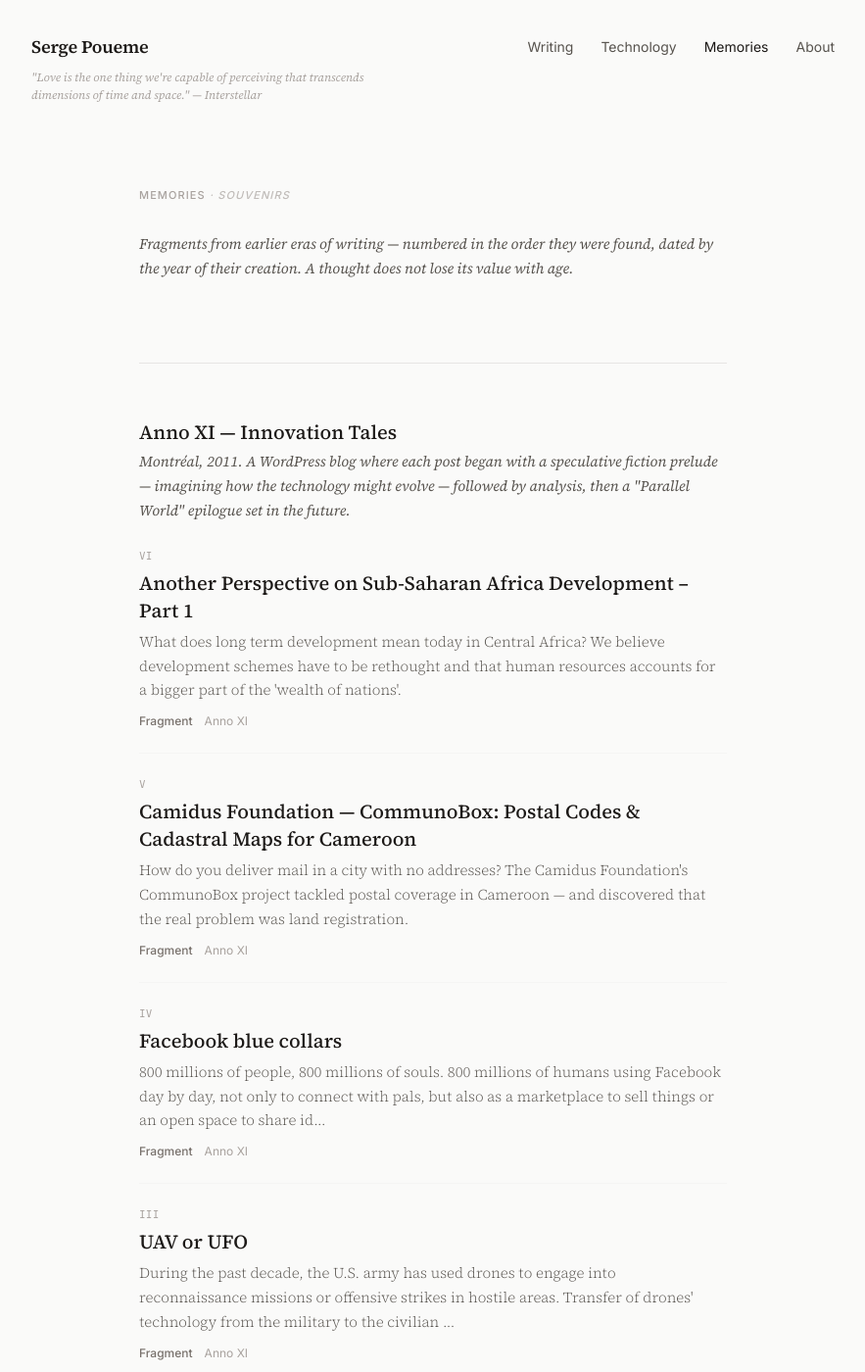
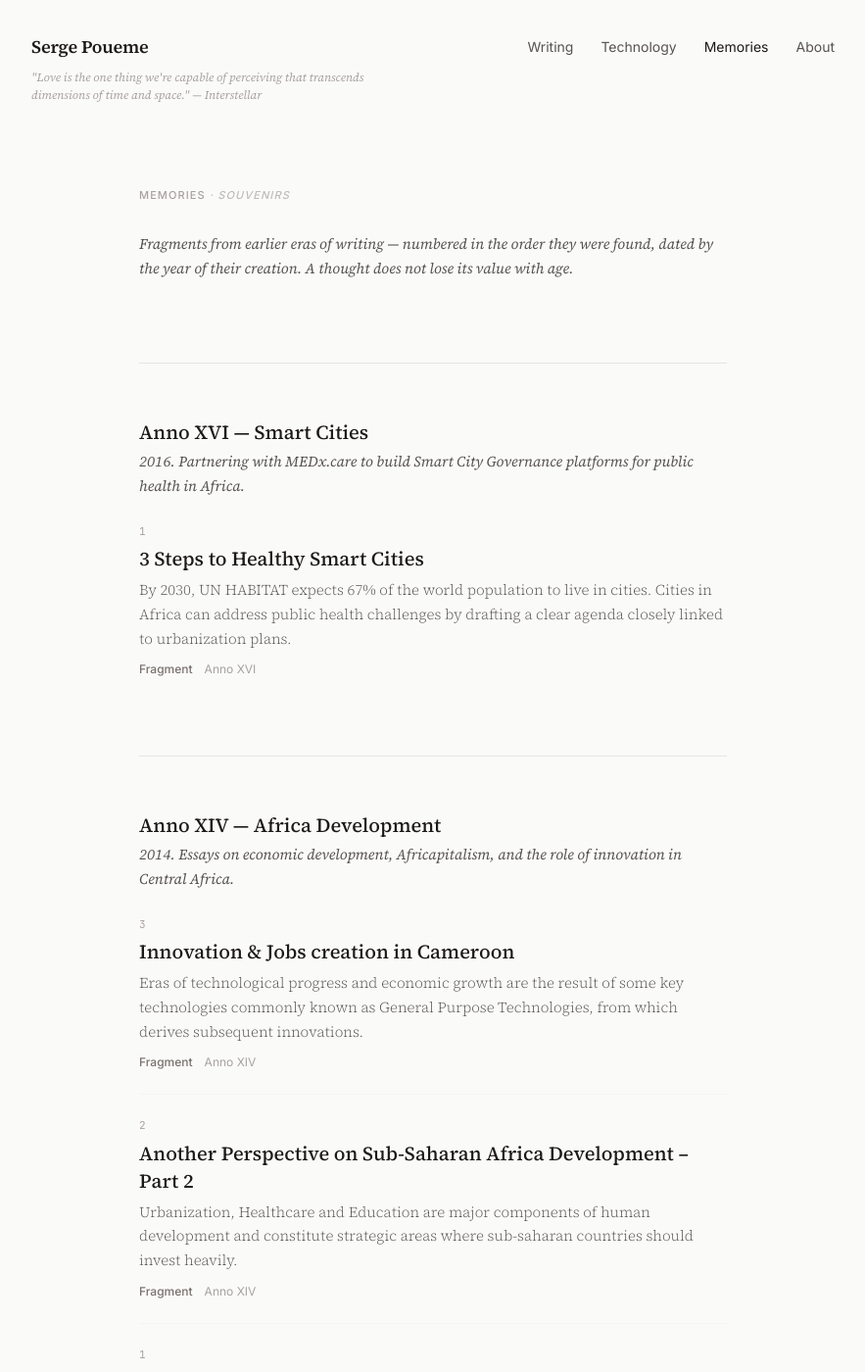
Before and after one commit to sdpoueme/sdpoueme.github.io, a Jekyll site: the page built from memories.md, in a window 1280 px wide and 1400 px high. Shown: the whole window at 98% size, without its empty margins (198-1081 px from the left). Built offline with Jekyll 4.4.1, drawn with Linux system fonts in a browser that asks for light colours; some of the changed text lies outside the part shown.

Commit message:
Complete Memories: Anno VIII through XVI + updated index

```diff
--- /dev/null
+++ b/_memories/2014-08-13-sub-saharan-africa-development-part-2.md
@@ -0,0 +1,41 @@
+---
+layout: post
+title: "Another Perspective on Sub-Saharan Africa Development – Part 2"
+date: 2014-08-13
+tags: [africa, development, urbanization, healthcare, education]
+season: "Anno XIV"
+lang: en
+author: "Serge Poueme"
+wayback_url: "https://www.linkedin.com/pulse/20140813233725-11751757-another-perspective-on-sub-saharan-africa-development-part-2/"
+excerpt: "Urbanization, Healthcare and Education are major components of human development and constitute strategic areas where sub-saharan countries should invest heavily."
+---
+
+In the previous post, we emphasized on the importance for Central Africa nations to balance foreign technology imports and local innovation. Due to the close relationship between well-being and the creative capacity of nations, human development can be a key contributor to the emergence of strong economies in Central Africa.
+
+Urbanization, Healthcare and Education are major components of human development and constitute strategic areas where sub-saharan countries should invest heavily.
+
+## Urbanization
+
+Capital cities in Central Africa are facing several challenges caused by rural exodus (human migration of population seeking better living conditions from rural areas to urban cities). The efforts undertaken to maintain agriculture versus the revenues gained from the sector are not enough to encourage populations in rural areas to embrace that domain of activity. As a consequence, human masses flee from villages to cities, hoping to get better jobs and earn more revenues. Urban population and unemployment rates are on the rise since there are not enough jobs for the available workforce and to tackle unemployment populations have to jump into informal economic activity. Food security is also at risk due to the decrease in agricultural output. Lack of proper housing leads to the creation of slums and city councils are not able to ensure safety of goods and people efficiently.
+
+## Healthcare
+
+While the World population is experiencing an increase of the life expectancy due to constant improvements in healthcare technologies and procedures, most of the CEMAC countries except for Gabon and Republic of Congo are stalling around 40-50 years.
+
+Millenium Objectives (UN initiative) such as the improvement of maternal health and the battle against major diseases are not going to be met by many Central African countries, even if more foreign aid flows toward these regions.
+
+Deficit in modern infrastructures (clinics, hospitals) and new generation medical equipments are among the problems faced in Central Africa. We believe engineering can help addressing these issues by finding solutions to manufacture medical equipments locally and build the required infrastructures.
+
+## Education
+
+Last but not least, education will play a critical role in human development of Central Africa. Over the past decades, many african students have relocated to industrialized countries in order to study in fields like business administration, engineering, medicine among others. The main reason for that relocalization was the quality of academic curriculums in the local universities and the attractiveness of immigration programs promoted by countries such as Canada, Australia and the US.
+
+According to the International Organization for Migration, "Africa has been losing 20,000 professionals annually since 1990."
+
+In order to retain students in their home countries, quality of education needs to be improved, curriculums meeting both the domestic job market and the international job needs have to be built. It ensures future skilled workers get access to better wages when they are hired for local or international opportunities.
+
+The challenges we are debating here will realistically take decades to be tackled, but CEMAC countries should embrace their journey with confidence.
+
+---
+
+*Originally published on [LinkedIn](https://www.linkedin.com/pulse/20140813233725-11751757-another-perspective-on-sub-saharan-africa-development-part-2/)*
--- /dev/null
+++ b/_memories/2014-11-25-innovation-jobs-creation-cameroon.md
@@ -0,0 +1,27 @@
+---
+layout: post
+title: "Innovation & Jobs creation in Cameroon"
+date: 2014-11-25
+tags: [africa, cameroon, innovation, economics, africapitalism]
+season: "Anno XIV"
+lang: en
+author: "Serge Poueme"
+wayback_url: "https://www.linkedin.com/pulse/20141125052401-11751757-innovation-jobs-creation-in-cameroon/"
+excerpt: "Eras of technological progress and economic growth are the result of some key technologies commonly known as General Purpose Technologies, from which derives subsequent innovations."
+---
+
+Based on Rosenberg & Trajtenberg (2004), eras of technological progress and economic growth are the result of some key technologies commonly known as General Purpose Technologies, from which derives subsequent innovations that contributes to effective reorganization and relocation of economic activities. During cycles of innovation, newly created firms explore markets in established or building-up industries, carrying activities that lead to creative or disruptive innovations. A perfect example of a General Purpose Technology is the Semiconductor which spawned numerous innovations and contributed to the birth of major industries (such as technology information and communications). The correlation between innovation and jobs creation should not be neglected by Central African nations.
+
+Tony Elumelu, the Chairman of Heirs Holding and a successful entrepreneur, created the term "Africapitalism" to describe the new thinking process in which the Private Sector is at the forefront of development initiatives. Africapitalism insists on the necessity for "forward thinking investors to see opportunities where others are blinded by preconceptions".
+
+In the previous series of articles I wrote about the perspectives for economic development in Sub-Saharan Africa, I listed several challenges and obstacles that Central African countries are facing. However, MTN, Ecobank, United Bank of Africa, Dangote Group or Afriland First Bank are concrete examples of Afrocapitalist initiatives that created positive and long lasting impacts on the society. Success stories can only be written if the entrepreneurial focus is put on wealth creation; by referring to wealth we mean Collective Social Good instead of financial rent. African entrepreneurs should be motivated by the challenges surrounding their societies and should think beyond the simple idea of business creation as a self-employment mechanism. Jobs creation will not always be the responsibility of the governments, since they also need to focus on the creation of the right business environment in order for companies to emerge and succeed. Africapitalism is a "New African Deal", a quest to build foundations for economic sustainability, rethink economic models and make sure focus is put on social issues resolution rather than traditional resources trade.
+
+Similar ideas were expressed by cameroonian authors or thinkers in the 90's. In "A ship in turmoil? Cameroon: reasons for hope" (1995), Gregoire Owona mentions that "the information era is in building process and cannot be reversed...it becomes imperative to think about productivity and rentability. We should not think about employment anymore, but rather revenue generation through creative activities...Small businesses and individual enterprises will become our economy's engine of growth. Even if buying power is weak today, it will eventually increase over time and unemployment will most likely decrease".
+
+Two decades after, Cameroon is at the crossroads and needs more than ever to integrate Private Sector growth in its development model. In parallel, Private Sector organizations should focus on the resolution of social issues while generating wealth that will benefit to future generations. Disruptive ideas such as the CardioPad project led by Marc Arthur Zang which resulted in the creation of a bio-medical company called Himore Medical Equipments are perfect example of the correlation between jobs creation and innovation in the context of Central African nations. Each Cameroonian entrepreneur, should assess the impact its venture will have on the society; seek social good and use it as a founding philosophy.
+
+As we embrace Africapitalism, solving issues such as energy grids reliability, road transportation safety or rapid urbanization challenges will ineluctably lead to the creation of new industries, expand market opportunities and allow more people to get access to employment in Cameroon.
+
+---
+
+*Originally published on [LinkedIn](https://www.linkedin.com/pulse/20141125052401-11751757-innovation-jobs-creation-in-cameroon/)*
--- /dev/null
+++ b/_memories/2016-08-29-3-steps-healthy-smart-cities.md
@@ -0,0 +1,29 @@
+---
+layout: post
+title: "3 Steps to Healthy Smart Cities"
+date: 2016-08-29
+tags: [smart-cities, healthcare, africa, urbanization]
+season: "Anno XVI"
+lang: en
+author: "Serge Poueme"
+wayback_url: "https://www.linkedin.com/pulse/3-steps-healthy-smart-cities-serge-poueme/"
+excerpt: "By 2030, UN HABITAT expects 67% of the world population to live in cities. Cities in Africa can address public health challenges by drafting a clear agenda closely linked to urbanization plans."
+---
+
+## Smart Citizens & Public Health
+
+By 2030, UN HABITAT, expects 67% of the world population to live in cities and 2 billion of people could be living in places that have not reached acceptable levels of quality of life (UN World Urbanization Prospect Report, 2011). In Africa, half of the population will live in cities. That rapid urbanization will have a direct impact on public health since waste disposal, access to clean water, sanitation among other issues are challenges cities should overcome in their quest to sustainability. The flow of people across various regions of the world, looking for better living standards, also raises concerns around epidemiological control & monitoring.
+
+Cities in Africa can address those challenges by drafting a clear agenda for public health that is closely linked to the urbanization plans. MEDx.care and Camidus are partnering to help municipalities and governments to build Smart City Governance platforms for Public Health.
+
+Our 3 steps approach coupled with a powerful technology blueprint provide an answer for public health issues in Africa.
+
+**Healthcare Planning Analytics:** Using the power of Geographical Information Systems to plan healthcare centers deployment and coverage.
+
+**Emergency Central Stations:** Rely on maps, navigation and telecommunications to improve response for emergency care.
+
+**Epidemic Intelligence:** Monitor major diseases to prevent outbreaks.
+
+---
+
+*Originally published on [LinkedIn](https://www.linkedin.com/pulse/3-steps-healthy-smart-cities-serge-poueme/)*
--- a/memories.md
+++ b/memories.md
@@ -12,18 +12,110 @@ permalink: /memories/
 
 <div class="divider"><hr></div>
 
+{% assign all_memories = site.memories | sort: "date" | reverse %}
+
+{% assign era_xvi = "" | split: "" %}
+{% assign era_xiv = "" | split: "" %}
+{% assign era_xiii = "" | split: "" %}
+{% assign era_xi = "" | split: "" %}
+{% assign era_viii = "" | split: "" %}
+{% assign era_zero = "" | split: "" %}
+
+{% for post in all_memories %}
+  {% assign year = post.date | date: "%Y" | plus: 0 %}
+  {% if year >= 2016 %}
+    {% assign era_xvi = era_xvi | push: post %}
+  {% elsif year >= 2014 %}
+    {% assign era_xiv = era_xiv | push: post %}
+  {% elsif year >= 2013 %}
+    {% assign era_xiii = era_xiii | push: post %}
+  {% elsif year >= 2011 %}
+    {% assign era_xi = era_xi | push: post %}
+  {% elsif year >= 2008 %}
+    {% assign era_viii = era_viii | push: post %}
+  {% else %}
+    {% assign era_zero = era_zero | push: post %}
+  {% endif %}
+{% endfor %}
+
+{% if era_xvi.size > 0 %}
+<section class="section">
+  <h3 class="post-title" style="margin-bottom: 4px;">Anno XVI — Smart Cities</h3>
+  <p class="post-excerpt" style="margin-bottom: 24px; font-style: italic;">2016. Partnering with MEDx.care to build Smart City Governance platforms for public health in Africa.</p>
+  <ul class="post-list">
+    {% for post in era_xvi %}
+    <li>
+      <a href="{{ post.url | relative_url }}">
+        <div class="post-number">{{ forloop.rindex | prepend: "" }}</div>
+        <div class="post-title">{{ post.title }}</div>
+        <div class="post-excerpt">{{ post.excerpt | strip_html | truncate: 200 }}</div>
+        <div class="post-meta">
+          <span class="tag">Fragment</span>
+          <span>Anno XVI</span>
+        </div>
+      </a>
+    </li>
+    {% endfor %}
+  </ul>
+</section>
+<div class="divider"><hr></div>
+{% endif %}
+
+{% if era_xiv.size > 0 %}
+<section class="section">
+  <h3 class="post-title" style="margin-bottom: 4px;">Anno XIV — Africa Development</h3>
+  <p class="post-excerpt" style="margin-bottom: 24px; font-style: italic;">2014. Essays on economic development, Africapitalism, and the role of innovation in Central Africa.</p>
+  <ul class="post-list">
+    {% for post in era_xiv %}
+    <li>
+      <a href="{{ post.url | relative_url }}">
+        <div class="post-number">{{ forloop.rindex | prepend: "" }}</div>
+        <div class="post-title">{{ post.title }}</div>
+        <div class="post-excerpt">{{ post.excerpt | strip_html | truncate: 200 }}</div>
+        <div class="post-meta">
+          <span class="tag">Fragment</span>
+          <span>Anno XIV</span>
+        </div>
+      </a>
+    </li>
+    {% endfor %}
+  </ul>
+</section>
+<div class="divider"><hr></div>
+{% endif %}
+
+{% if era_xiii.size > 0 %}
+<section class="section">
+  <h3 class="post-title" style="margin-bottom: 4px;">Anno XIII — Camidus Foundation</h3>
+  <p class="post-excerpt" style="margin-bottom: 24px; font-style: italic;">2013. A non-profit fostering innovation in Central Africa. The CommunoBox project — building postal codes and a cadastral system for Cameroon.</p>
+  <ul class="post-list">
+    {% for post in era_xiii %}
+    <li>
+      <a href="{{ post.url | relative_url }}">
+        <div class="post-number">{{ forloop.rindex | prepend: "" }}</div>
+        <div class="post-title">{{ post.title }}</div>
+        <div class="post-excerpt">{{ post.excerpt | strip_html | truncate: 200 }}</div>
+        <div class="post-meta">
+          <span class="tag">Fragment</span>
+          <span>Anno XIII</span>
+        </div>
+      </a>
+    </li>
+    {% endfor %}
+  </ul>
+</section>
+<div class="divider"><hr></div>
+{% endif %}
+
+{% if era_xi.size > 0 %}
 <section class="section">
   <h3 class="post-title" style="margin-bottom: 4px;">Anno XI — Innovation Tales</h3>
   <p class="post-excerpt" style="margin-bottom: 24px; font-style: italic;">Montréal, 2011. A WordPress blog where each post began with a speculative fiction prelude — imagining how the technology might evolve — followed by analysis, then a "Parallel World" epilogue set in the future.</p>
   <ul class="post-list">
-    {% assign roman = "VI,V,IV,III,II,I" | split: "," %}
-    {% assign idx = 0 %}
-    {% for post in site.memories reversed %}
-    {% assign year = post.date | date: "%Y" | plus: 0 %}
-    {% if year >= 2011 %}
+    {% for post in era_xi %}
     <li>
       <a href="{{ post.url | relative_url }}">
-        <div class="post-number">{{ roman[idx] }}</div>
+        <div class="post-number">{{ forloop.rindex | prepend: "" }}</div>
         <div class="post-title">{{ post.title }}</div>
         <div class="post-excerpt">{{ post.excerpt | strip_html | truncate: 200 }}</div>
         <div class="post-meta">
@@ -32,26 +124,21 @@ permalink: /memories/
         </div>
       </a>
     </li>
-    {% assign idx = idx | plus: 1 %}
-    {% endif %}
     {% endfor %}
   </ul>
 </section>
+<div class="divider"><hr></div>
+{% endif %}
 
-<div class="divider"><hr></div>
-
+{% if era_viii.size > 0 %}
 <section class="section">
   <h3 class="post-title" style="margin-bottom: 4px;">Anno VIII — AferkiwVidi</h3>
   <p class="post-excerpt" style="margin-bottom: 24px; font-style: italic;">Montréal, 2008. Un espace de réflexion pour le cinéma panafricain — co-written with Huguette Yere. Fragments recovered from the Wayback Machine.</p>
   <ul class="post-list">
-    {% assign roman2 = "IV,III,II,I" | split: "," %}
-    {% assign idx2 = 0 %}
-    {% for post in site.memories reversed %}
-    {% assign year = post.date | date: "%Y" | plus: 0 %}
-    {% if year >= 2008 and year < 2011 %}
+    {% for post in era_viii %}
     <li>
       <a href="{{ post.url | relative_url }}">
-        <div class="post-number">{{ roman2[idx2] }}</div>
+        <div class="post-number">{{ forloop.rindex | prepend: "" }}</div>
         <div class="post-title">{{ post.title }}</div>
         {% if post.author and post.author != "Serge Poueme" %}<div class="post-author" style="font-size: 13px; color: var(--text-muted); margin-bottom: 4px;">par {{ post.author }}</div>{% endif %}
         <div class="post-excerpt">{{ post.excerpt | strip_html | truncate: 200 }}</div>
@@ -61,24 +148,21 @@ permalink: /memories/
         </div>
       </a>
     </li>
-    {% assign idx2 = idx2 | plus: 1 %}
-    {% endif %}
     {% endfor %}
   </ul>
 </section>
+<div class="divider"><hr></div>
+{% endif %}
 
-<div class="divider"><hr></div>
-
+{% if era_zero.size > 0 %}
 <section class="section">
   <h3 class="post-title" style="margin-bottom: 4px;">Anno Ø — Voyages</h3>
   <p class="post-excerpt" style="margin-bottom: 24px; font-style: italic;">Undated fragments. Travel journals and early observations — written between eras, preserved as found.</p>
   <ul class="post-list">
-    {% for post in site.memories %}
-    {% assign year = post.date | date: "%Y" | plus: 0 %}
-    {% if year < 2008 %}
+    {% for post in era_zero %}
     <li>
       <a href="{{ post.url | relative_url }}">
-        <div class="post-number">I</div>
+        <div class="post-number">{{ forloop.rindex | prepend: "" }}</div>
         <div class="post-title">{{ post.title }}</div>
         <div class="post-excerpt">{{ post.excerpt | strip_html | truncate: 200 }}</div>
         <div class="post-meta">
@@ -87,7 +171,7 @@ permalink: /memories/
         </div>
       </a>
     </li>
-    {% endif %}
     {% endfor %}
   </ul>
 </section>
+{% endif %}
```
